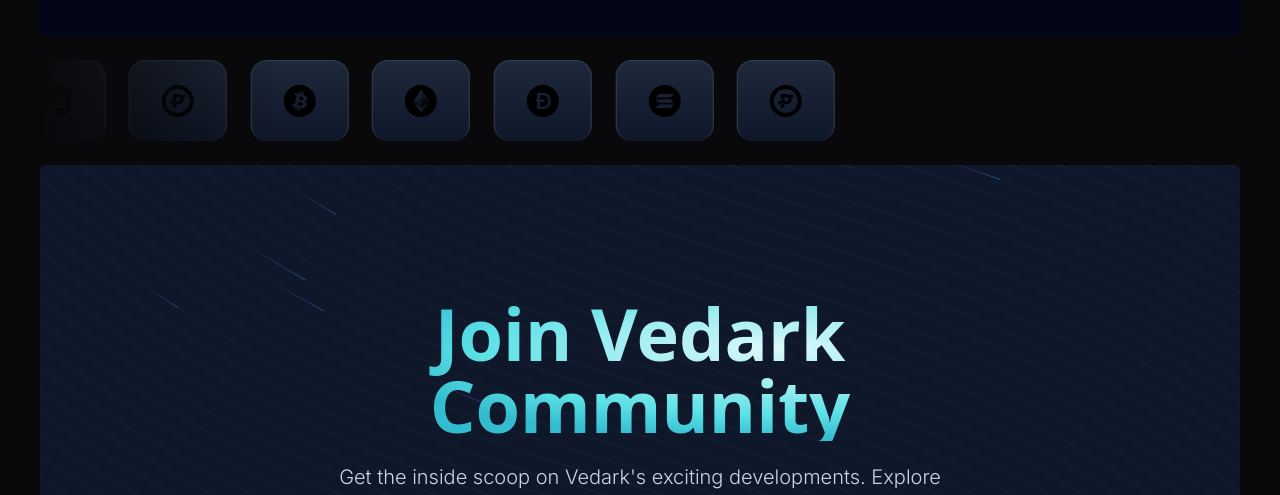
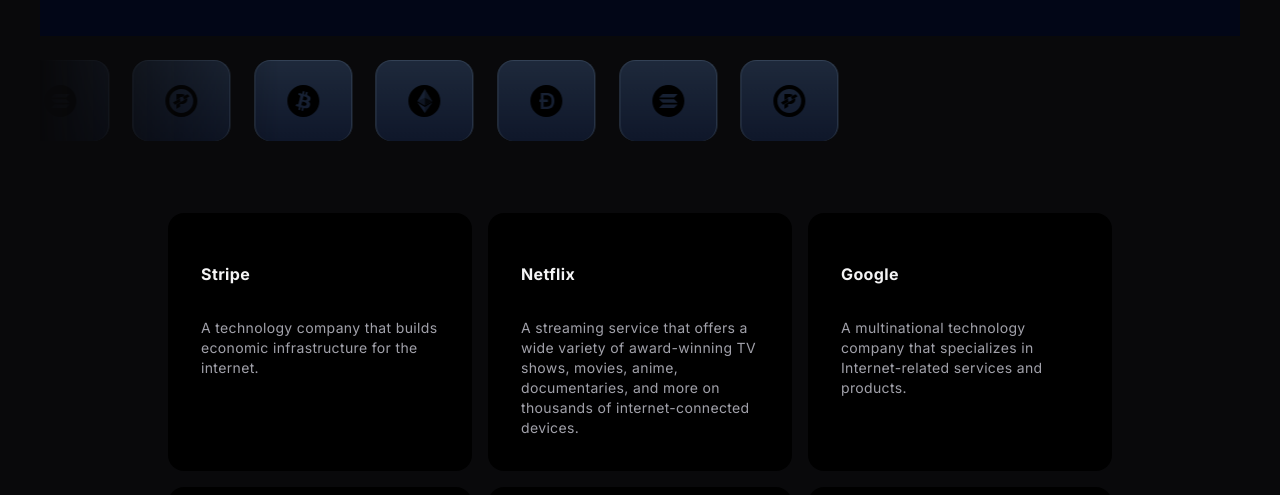
Before and after one commit to rohit4242/verdark-tech-main, a Next.js app: page / in a window 1280 px wide. Shown: the part 4356-4851 px from the top of the page. Built offline with nearby package versions, Linux system fonts and the light colour scheme.

Commit message:
laptop-transfer

```diff
--- a/src/app/page.tsx
+++ b/src/app/page.tsx
@@ -3,15 +3,15 @@ import Card from "@/components/Card";
 import CardStackSection from "@/components/CardStackSection";
 import Heading from "@/components/Heading";
 import MacbookScrollSection from "@/components/MacbookScrollSection";
-import Hero from "@/components/Hero";
+import Hero from "@/components/hero";
 import { InfiniteMovingCards } from "@/components/ui/infinite-moving-cards";
 import Image from "next/image";
 import cos_start from "../../public/assets/costomisable_strat.png";
 import Powerfull_analytics from "../../public/assets/power_analytics.png";
-import simple from "../../public/assets/simple.webp"
-import secure from "../../public/assets/secure.webp"
-import fast from "../../public/assets/fast.webp"
-
+import simple from "../../public/assets/simple.webp";
+import { CardHoverEffectDemo } from "@/components/CardHoverEffectDemo";
+import secure from "../../public/assets/secure.webp";
+import fast from "../../public/assets/fast.webp";
 
 const AceternityLogo = () => {
   return (
@@ -516,7 +516,6 @@ export default function Home() {
       />
 
       <div className="flex flex-wrap gap-8 justify-center max-w-screen-xl mx-auto w-full">
-
         <Card
           description="Build personalized trading strategies or choose from pre-built templates."
           image={cos_start}
@@ -533,7 +532,7 @@ export default function Home() {
       <MacbookScrollSection />
 
       <InfiniteMovingCards items={testimonials1} direction="right" />
-
+      <CardHoverEffectDemo />
       <BackgroundBeamsSection />
       <Heading
         title="Still Not Convinced?"
--- /dev/null
+++ b/src/components/CardHoverEffectDemo.tsx
@@ -0,0 +1,47 @@
+import { HoverEffect } from "@/components/ui/card-hover-effect";
+
+export function CardHoverEffectDemo() {
+  return (
+    <div className="max-w-5xl mx-auto px-8">
+      <HoverEffect items={projects} />
+    </div>
+  );
+}
+export const projects = [
+  {
+    title: "Stripe",
+    description:
+      "A technology company that builds economic infrastructure for the internet.",
+    link: "https://stripe.com",
+  },
+  {
+    title: "Netflix",
+    description:
+      "A streaming service that offers a wide variety of award-winning TV shows, movies, anime, documentaries, and more on thousands of internet-connected devices.",
+    link: "https://netflix.com",
+  },
+  {
+    title: "Google",
+    description:
+      "A multinational technology company that specializes in Internet-related services and products.",
+    link: "https://google.com",
+  },
+  {
+    title: "Meta",
+    description:
+      "A technology company that focuses on building products that advance Facebook's mission of bringing the world closer together.",
+    link: "https://meta.com",
+  },
+  {
+    title: "Amazon",
+    description:
+      "A multinational technology company focusing on e-commerce, cloud computing, digital streaming, and artificial intelligence.",
+    link: "https://amazon.com",
+  },
+  {
+    title: "Microsoft",
+    description:
+      "A multinational technology company that develops, manufactures, licenses, supports, and sells computer software, consumer electronics, personal computers, and related services.",
+    link: "https://microsoft.com",
+  },
+];
--- a/src/components/ui/card-hover-effect.tsx
+++ b/src/components/ui/card-hover-effect.tsx
@@ -1,3 +1,4 @@
+"use client"
 import { cn } from "@/lib/utils";
 import { AnimatePresence, motion } from "framer-motion";
 import Link from "next/link";
```
